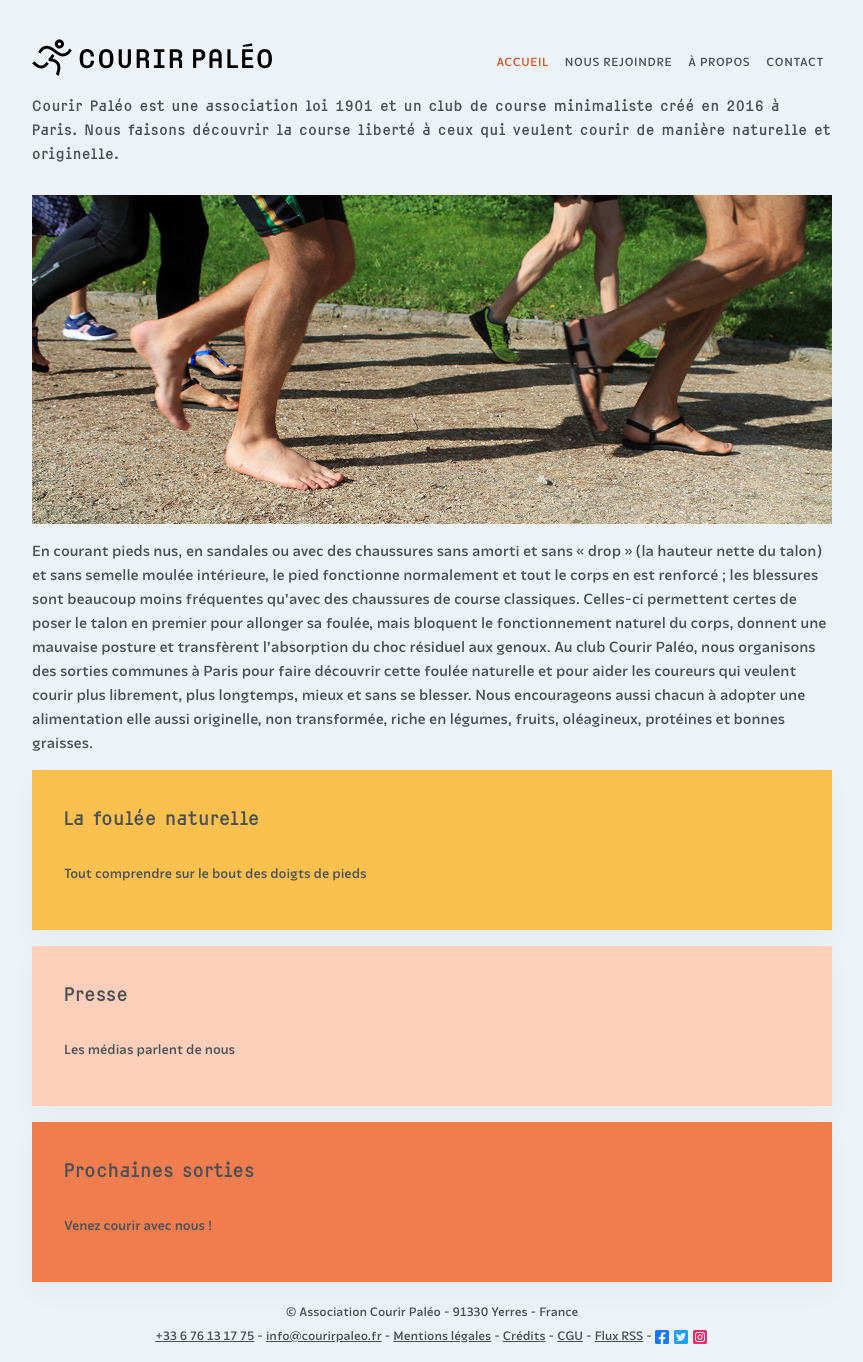
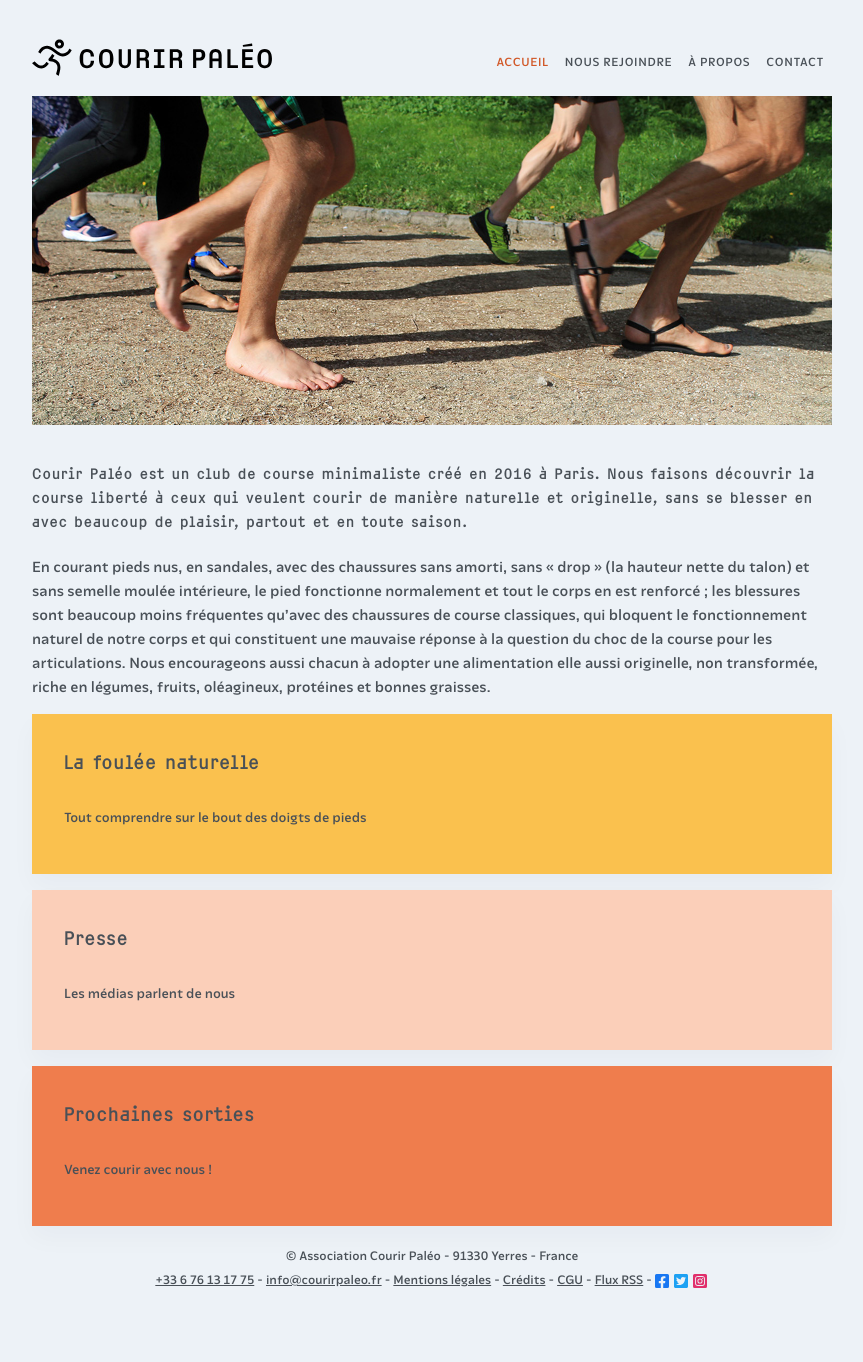
Before and after one commit to courirpaleo/courirpaleo.github.io, a Jekyll site: the page built from index.md, in a window 1280 px wide. Shown: the whole page, without its empty margins (208-1071 px from the left). Built offline with Jekyll 4.4.1, drawn with Linux system fonts in a browser that asks for light colours; some web fonts are replaced; after the commit the page ends 1306 px from its top, so only the background shows below that.

Commit message:
Update index.md

```diff
--- a/index.md
+++ b/index.md
@@ -2,11 +2,9 @@
 layout: default
 title: Accueil
 ---
-
-#### Courir Paléo est une association loi 1901 et un club de course minimaliste créé en 2016 à Paris. Nous faisons découvrir la course liberté à ceux qui veulent courir de manière naturelle et originelle.
 ![Courir Paleo](/assets/images/CourirPaleo_course_Parc-Montsouris_foulees_1200px.jpg)
-En courant pieds nus, en sandales ou avec des chaussures sans amorti et sans «&nbsp;drop&nbsp;» (la hauteur nette du talon) et sans semelle moulée intérieure, le pied fonctionne normalement et tout le corps en est renforcé ; les blessures sont beaucoup moins fréquentes qu'avec des chaussures de course classiques. Celles-ci permettent certes de poser le talon en premier pour allonger sa foulée, mais bloquent le fonctionnement naturel du corps, donnent une mauvaise posture et transfèrent l'absorption du choc résiduel aux genoux.
-Au club Courir Paléo, nous organisons des sorties communes à Paris pour faire découvrir cette foulée naturelle et pour aider les coureurs qui veulent courir plus librement, plus longtemps, mieux et sans se blesser. Nous encourageons aussi chacun à adopter une alimentation elle aussi originelle, non transformée, riche en légumes, fruits, oléagineux, protéines et bonnes graisses.
-
+#### Courir Paléo est un club de course minimaliste créé en 2016 à Paris. Nous faisons découvrir la course liberté à ceux qui veulent courir de manière naturelle et originelle, sans se blesser en avec beaucoup de plaisir, partout et en toute saison.
+En courant pieds nus, en sandales, avec des chaussures sans amorti, sans «&nbsp;drop&nbsp;» (la hauteur nette du talon) et sans semelle moulée intérieure, le pied fonctionne normalement et tout le corps en est renforcé ; les blessures sont beaucoup moins fréquentes qu'avec des chaussures de course classiques, qui bloquent le fonctionnement naturel de notre corps et qui constituent une mauvaise réponse à la question du choc de la course pour les articulations.
+Nous encourageons aussi chacun à adopter une alimentation elle aussi originelle, non transformée, riche en légumes, fruits, oléagineux, protéines et bonnes graisses.
 
 {% include blocks.html %}
```
